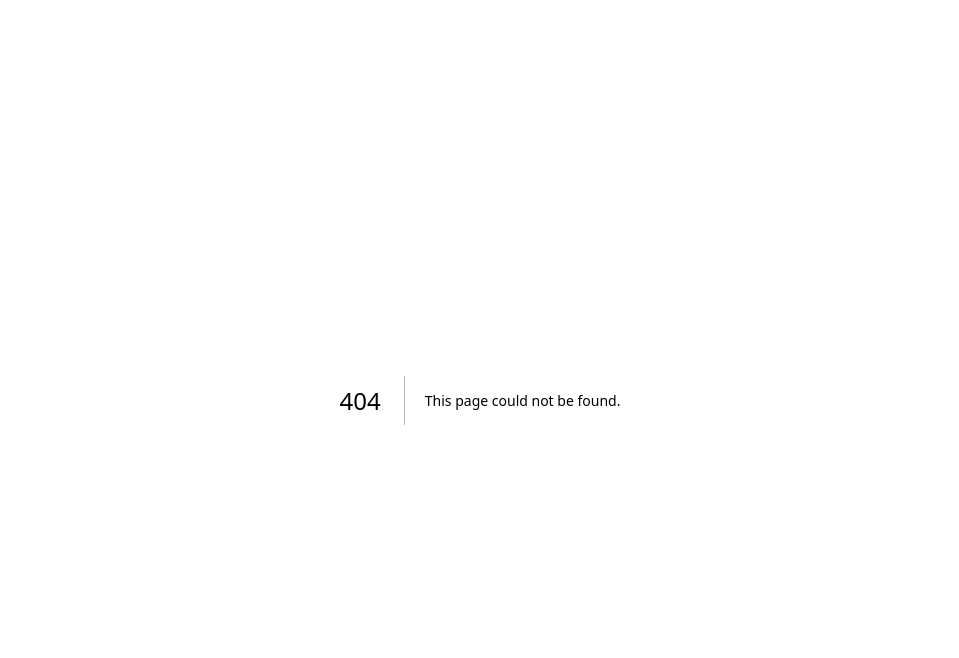
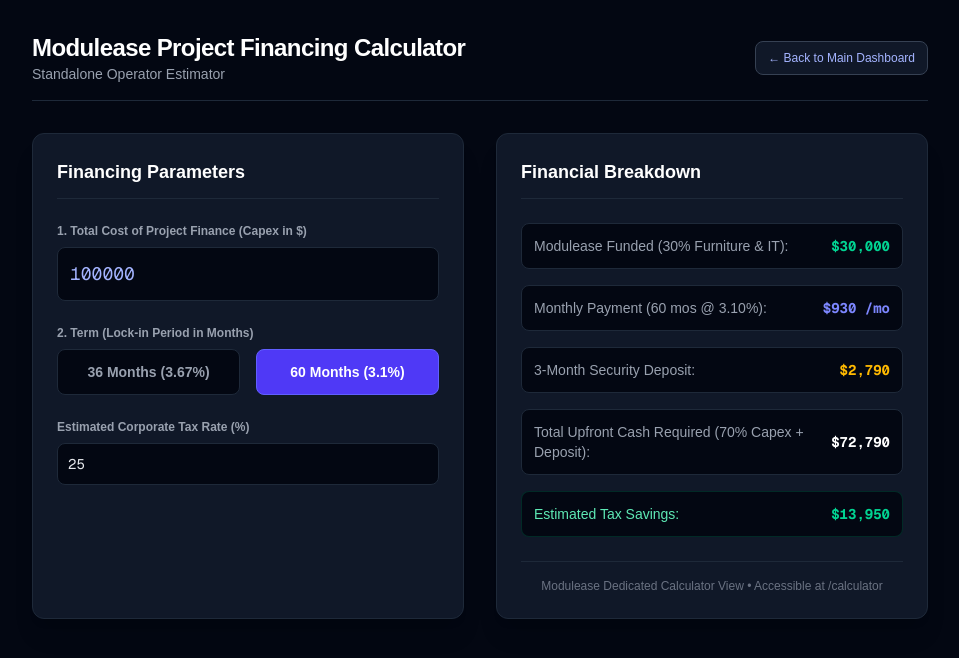
Before and after one commit to millenialbanker/eaas-platform-frontend, a Next.js app: page /calculator in a window 1280 px wide. Before the commit this address had no page. Shown: the top 658 px of the page, without its empty margins (160-1119 px from the left). Built offline with nearby package versions, Linux system fonts and the light colour scheme.

Commit message:
feat: add separate standalone Modulease calculator route

```diff
--- /dev/null
+++ b/app/calculator/page.tsx
@@ -0,0 +1,120 @@
+"use client";
+
+import { useState } from "react";
+import Link from "next/link";
+
+export default function ModuleaseCalculatorPage() {
+  const [totalCapex, setTotalCapex] = useState<number>(100000);
+  const [term, setTerm] = useState<number>(60); // 36 or 60 months
+  const [taxRate, setTaxRate] = useState<number>(25); // 25% corporate tax assumption
+
+  // Calculations
+  const moduleaseFunded = totalCapex * 0.30; // 30% for furniture & IT hardware
+  const clientUpfrontCapex = totalCapex * 0.70;
+  const monthlyRate = term === 60 ? 0.031 : 0.0367; // 3.1% for 60m, 3.67% for 36m
+  const monthlyPayment = moduleaseFunded * monthlyRate;
+  const deposit = monthlyPayment * 3; // 3-month security deposit
+  const upfrontTotal = clientUpfrontCapex + deposit;
+
+  const totalLeasePayments = monthlyPayment * term;
+  const estimatedTaxSavings = totalLeasePayments * (taxRate / 100);
+
+  return (
+    <main className="min-h-screen bg-gray-950 text-gray-100 p-8">
+      <div className="max-w-4xl mx-auto">
+        <header className="flex justify-between items-center mb-8 border-b border-gray-800 pb-4">
+          <div>
+            <h1 className="text-2xl font-bold tracking-tight text-white">Modulease Project Financing Calculator</h1>
+            <p className="text-sm text-gray-400">Standalone Operator Estimator</p>
+          </div>
+          <Link href="/" className="text-xs bg-gray-900 hover:bg-gray-800 border border-gray-700 px-3 py-2 rounded-lg text-indigo-300 font-medium">
+            ← Back to Main Dashboard
+          </Link>
+        </header>
+
+        <div className="grid grid-cols-1 lg:grid-cols-2 gap-8">
+          <div className="bg-gray-900 border border-gray-800 rounded-xl p-6 shadow-xl space-y-6">
+            <h2 className="text-lg font-bold text-white border-b border-gray-800 pb-3">Financing Parameters</h2>
+
+            <div>
+              <label className="block text-xs font-semibold text-gray-400 mb-2">1. Total Cost of Project Finance (Capex in $)</label>
+              <input
+                type="number"
+                value={totalCapex}
+                onChange={(e) => setTotalCapex(Number(e.target.value))}
+                className="w-full bg-gray-950 border border-gray-800 rounded-lg p-3 text-lg font-mono text-indigo-300 focus:outline-none focus:border-indigo-500"
+              />
+            </div>
+
+            <div>
+              <label className="block text-xs font-semibold text-gray-400 mb-2">2. Term (Lock-in Period in Months)</label>
+              <div className="grid grid-cols-2 gap-4">
+                <button
+                  type="button"
+                  onClick={() => setTerm(36)}
+                  className={`py-3 rounded-lg font-semibold text-sm border transition-all ${term === 36 ? 'bg-indigo-600 border-indigo-500 text-white' : 'bg-gray-950 border-gray-800 text-gray-400'}`}
+                >
+                  36 Months (3.67%)
+                </button>
+                <button
+                  type="button"
+                  onClick={() => setTerm(60)}
+                  className={`py-3 rounded-lg font-semibold text-sm border transition-all ${term === 60 ? 'bg-indigo-600 border-indigo-500 text-white' : 'bg-gray-950 border-gray-800 text-gray-400'}`}
+                >
+                  60 Months (3.1%)
+                </button>
+              </div>
+            </div>
+
+            <div>
+              <label className="block text-xs font-semibold text-gray-400 mb-2">Estimated Corporate Tax Rate (%)</label>
+              <input
+                type="number"
+                value={taxRate}
+                onChange={(e) => setTaxRate(Number(e.target.value))}
+                className="w-full bg-gray-950 border border-gray-800 rounded-lg p-2.5 text-sm text-gray-200 focus:outline-none focus:border-indigo-500 font-mono"
+              />
+            </div>
+          </div>
+
+          <div className="bg-gray-900 border border-gray-800 rounded-xl p-6 shadow-xl flex flex-col justify-between">
+            <div>
+              <h2 className="text-lg font-bold text-white border-b border-gray-800 pb-3 mb-6">Financial Breakdown</h2>
+
+              <div className="space-y-4 text-sm">
+                <div className="flex justify-between items-center bg-gray-950 p-3 rounded-lg border border-gray-800">
+                  <span className="text-gray-400">Modulease Funded (30% Furniture & IT):</span>
+                  <span className="font-mono font-bold text-emerald-400">${moduleaseFunded.toLocaleString(undefined, {maximumFractionDigits: 2})}</span>
+                </div>
+
+                <div className="flex justify-between items-center bg-gray-950 p-3 rounded-lg border border-gray-800">
+                  <span className="text-gray-400">Monthly Payment ({term} mos @ {(monthlyRate * 100).toFixed(2)}%):</span>
+                  <span className="font-mono font-bold text-indigo-400">${monthlyPayment.toLocaleString(undefined, {maximumFractionDigits: 2})} /mo</span>
+                </div>
+
+                <div className="flex justify-between items-center bg-gray-950 p-3 rounded-lg border border-gray-800">
+                  <span className="text-gray-400">3-Month Security Deposit:</span>
+                  <span className="font-mono font-bold text-amber-400">${deposit.toLocaleString(undefined, {maximumFractionDigits: 2})}</span>
+                </div>
+
+                <div className="flex justify-between items-center bg-gray-950 p-3 rounded-lg border border-gray-800">
+                  <span className="text-gray-400">Total Upfront Cash Required (70% Capex + Deposit):</span>
+                  <span className="font-mono font-bold text-white">${upfrontTotal.toLocaleString(undefined, {maximumFractionDigits: 2})}</span>
+                </div>
+
+                <div className="flex justify-between items-center bg-gray-950 p-3 rounded-lg border border-emerald-900/50">
+                  <span className="text-emerald-300 font-medium">Estimated Tax Savings:</span>
+                  <span className="font-mono font-bold text-emerald-400">${estimatedTaxSavings.toLocaleString(undefined, {maximumFractionDigits: 2})}</span>
+                </div>
+              </div>
+            </div>
+
+            <div className="mt-6 pt-4 border-t border-gray-800 text-xs text-gray-500 text-center">
+              Modulease Dedicated Calculator View • Accessible at /calculator
+            </div>
+          </div>
+        </div>
+      </div>
+    </main>
+  );
+}
```
